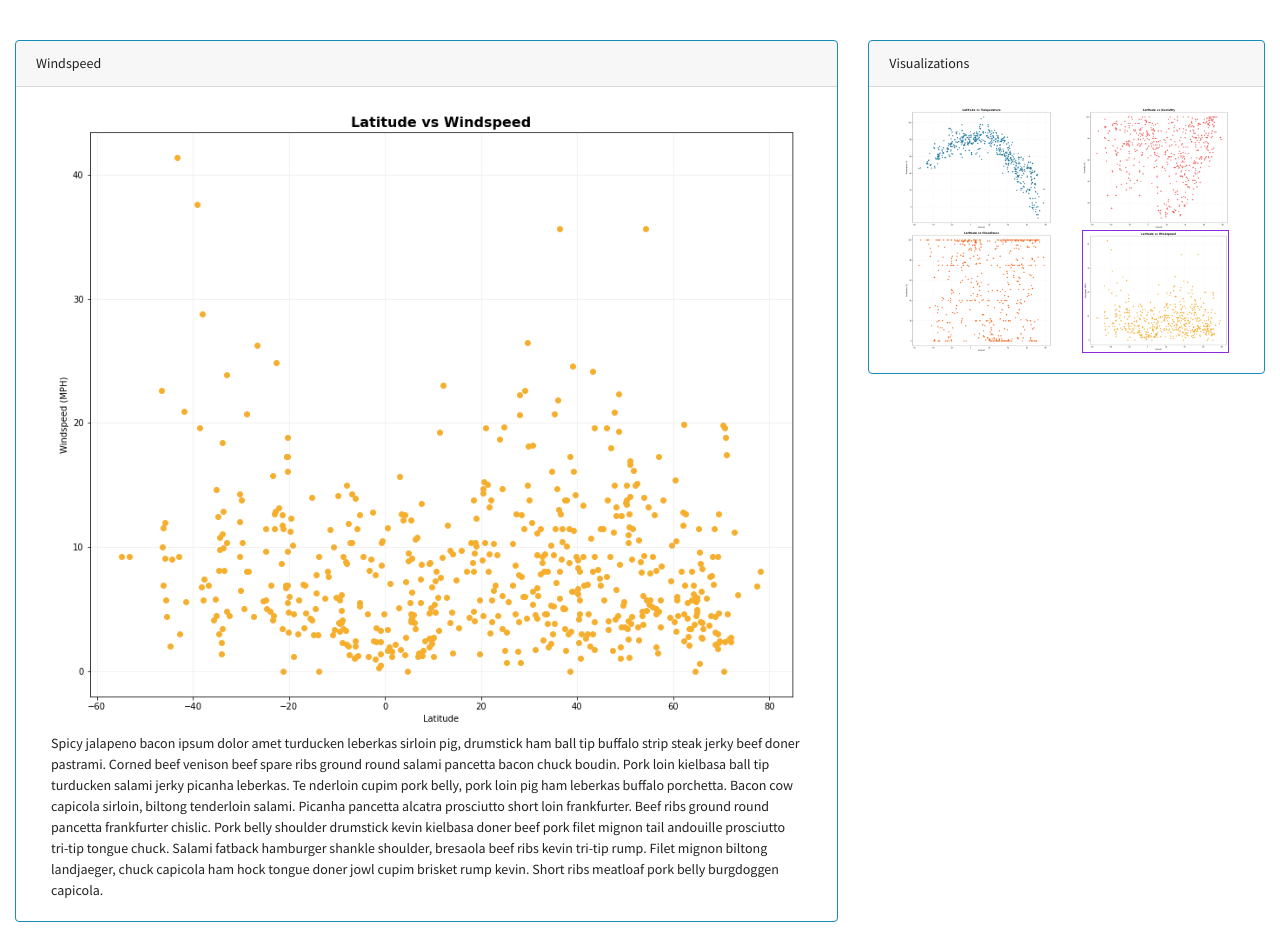
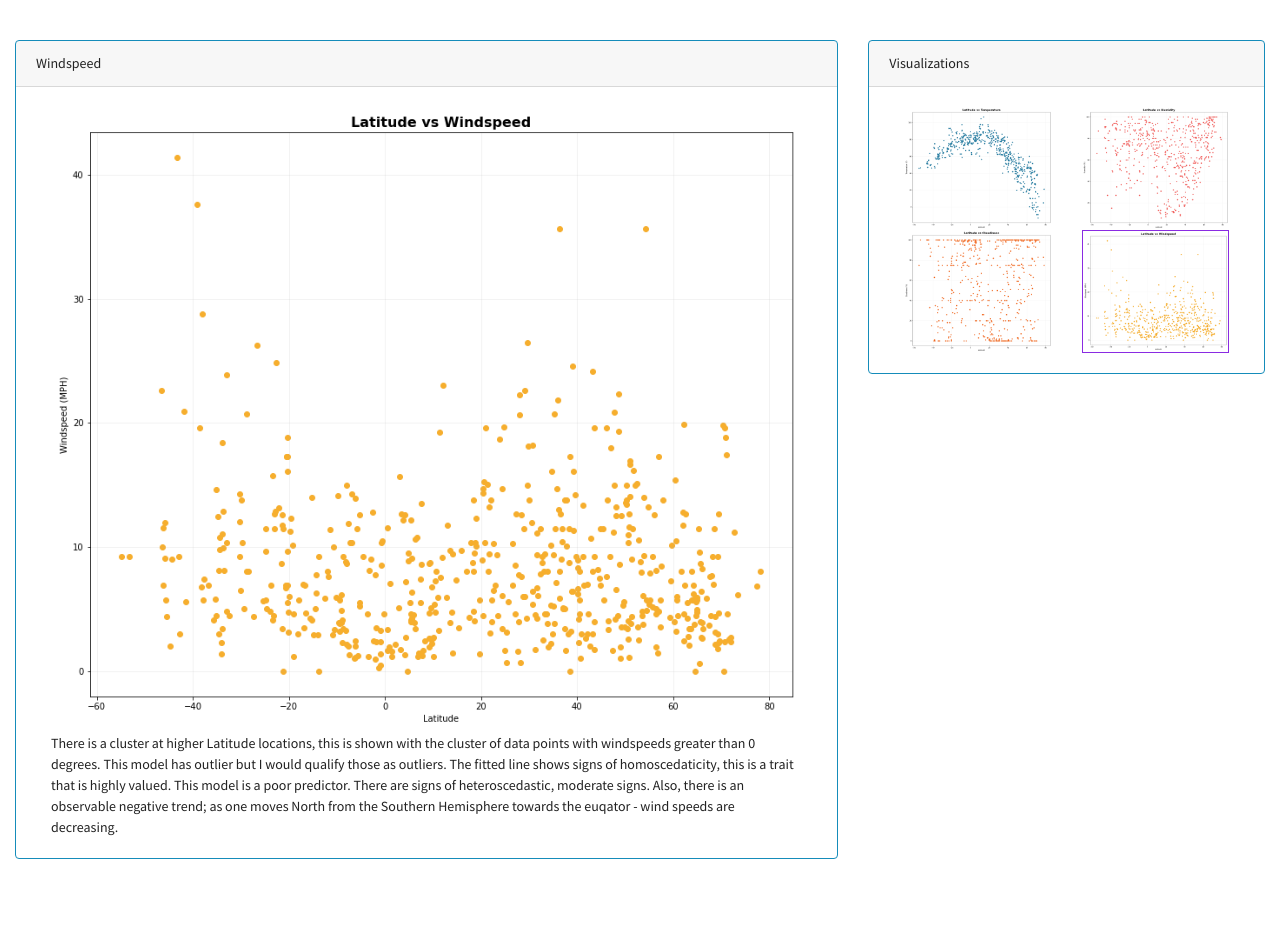
Before and after one commit to boojaado/Web_Design_Challenge, a plain HTML site: page Submission/jkeme_app/windspeed.html in a window 1280 px wide. Shown: the part 59-997 px from the top of the page. After the commit the page ends 934 px from the top, so only its background shows below. Drawn offline with nearby package versions, Linux system fonts and the light colour scheme.

Commit message:
05/10/22 1347CST

```diff
--- a/Submission/jkeme_app/windspeed.html
+++ b/Submission/jkeme_app/windspeed.html
@@ -62,14 +62,10 @@
                         </div>
                         <div class="row">
                             <div class="col-md-12">
-                            <p class="card-text">Spicy jalapeno bacon ipsum dolor amet turducken leberkas sirloin pig, drumstick ham ball tip buffalo strip steak jerky beef doner pastrami.
-                              Corned beef venison beef spare ribs ground round salami pancetta bacon chuck boudin. Pork loin kielbasa ball tip turducken salami jerky picanha leberkas.
-                              Te nderloin cupim pork belly, pork loin pig ham leberkas buffalo porchetta. Bacon cow capicola sirloin, biltong tenderloin salami.
-                              Picanha pancetta alcatra prosciutto short loin frankfurter. Beef ribs ground round pancetta frankfurter chislic.
-                              Pork belly shoulder drumstick kevin kielbasa doner beef pork filet mignon tail andouille prosciutto tri-tip tongue chuck.
-                              Salami fatback hamburger shankle shoulder, bresaola beef ribs kevin tri-tip rump. Filet mignon biltong landjaeger,
-                              chuck capicola ham hock tongue doner jowl cupim brisket rump kevin.
-                              Short ribs meatloaf pork belly burgdoggen capicola.</p>
+                                <p class="card-text">There is a cluster at higher Latitude locations, this is shown with the cluster of data points with windspeeds greater than 0 degrees. This model has outlier but I would qualify those as outliers. The fitted line shows
+                                    signs of homoscedaticity, this is a trait that is highly valued. This model is a poor predictor. There are signs of heteroscedastic, moderate signs. Also, there is an observable negative trend; as one moves North from
+                                    the Southern Hemisphere towards the euqator - wind speeds are decreasing.
+                                </p>
                             </div>
                         </div>
                     </div>
@@ -101,7 +97,7 @@
                                 </div>
                             </div>
                             <div class="col-md-6">
-                                <div class = "border">
+                                <div class="border">
                                     <a href="windspeed.html"><img src="static/assets/images/Fig4.png" height="100%" width="100%"></a>
                                 </div>
                             </div>
```
Also changed, not shown: Submission/jkeme_app/cloudiness.html (+3 -9 lines), Submission/jkeme_app/humidity.html (+4 -9 lines), Submission/jkeme_app/temperature.html (+5 -9 lines). Lines whose indentation alone changed are shown as unchanged.
